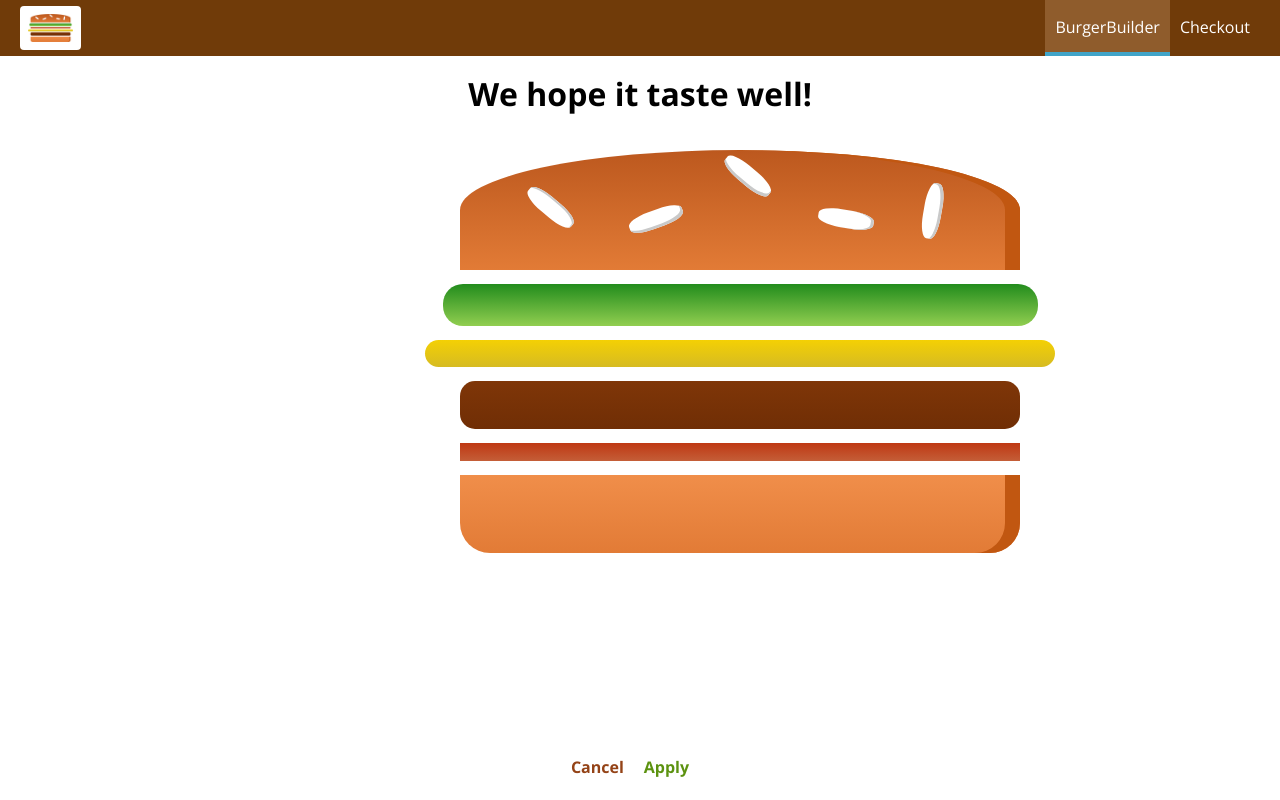
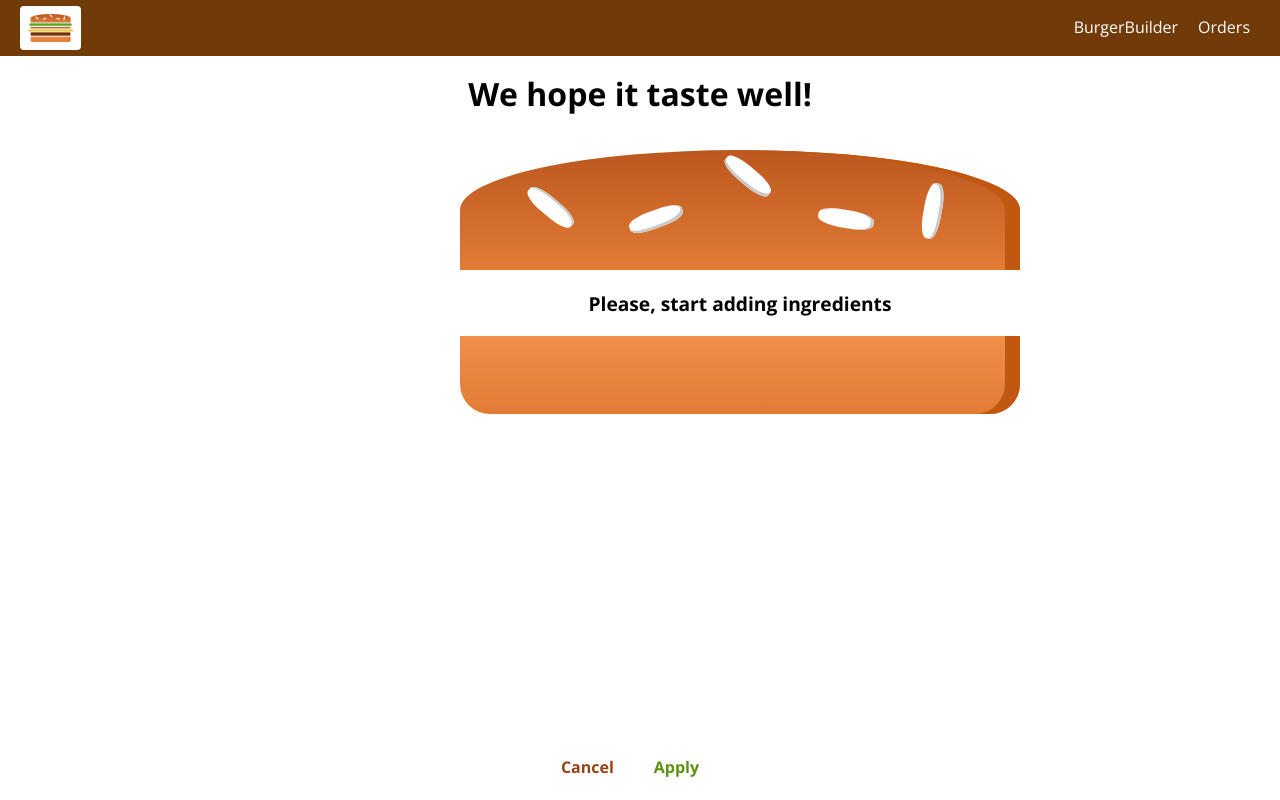
Before and after one commit to VKeyPEDIdea/react-burger-builder, a React (Create React App) app: page /checkout in a window 1280 px wide. Built offline with nearby package versions, Linux system fonts and the light colour scheme.

Commit message:
feat: add contact data to checkout and my-order page

```diff
--- a/src/App.js
+++ b/src/App.js
@@ -3,6 +3,7 @@ import { BrowserRouter, Route, Switch } from "react-router-dom";
 import Layout from "./hoc/Layout/Layout";
 import BurgerBuilder from "./containers/BurgerBuilder/BurgerBuilder";
 import Checkout from "./containers/Checkout/Checkout";
+import Orders from "./containers/Orders/Orders";
 
 class App extends React.Component {
 	render() {
@@ -13,6 +14,7 @@ class App extends React.Component {
 						<Switch>
 							<Route path='/checkout' component={Checkout}/>
 							<Route path='/' exact component={BurgerBuilder}/>
+							<Route path='/orders' component={Orders} />
 						</Switch>
 					</Layout>
 				</BrowserRouter>
--- a/src/components/Navigation/NavigationItems/NavItem/NavItem.js
+++ b/src/components/Navigation/NavigationItems/NavItem/NavItem.js
@@ -1,4 +1,5 @@
 import React from 'react';
+import { NavLink } from 'react-router-dom';
 
 import classes from "./NavItem.module.css";
 
@@ -6,11 +7,12 @@ const navItem = props => {
 	return(
 		<li
 			className={classes.NavItem}>
-			<a
-				href={props.link}
-				className={props.active ? classes.active : null}>
+			<NavLink
+				to={props.link}
+				exact={props.exact}
+				activeClassName={classes.active}>
 				{props.children}
-			</a>
+			</NavLink>
 		</li>
 	);
 }
--- a/src/components/Navigation/NavigationItems/NavigationItems.js
+++ b/src/components/Navigation/NavigationItems/NavigationItems.js
@@ -6,8 +6,8 @@ import NavItem from './NavItem/NavItem';
 const navigationItems = props => {
 	return(
 		<ul className={classes.NavigationItems}>
-			<NavItem link='/' active>BurgerBuilder</NavItem>
-			<NavItem link='/'>Checkout</NavItem>
+			<NavItem link='/' exact>BurgerBuilder</NavItem>
+			<NavItem link='/orders'>Orders</NavItem>
 		</ul>
 	);
 }
--- a/src/components/Order/CheckoutSummary/CheckoutSummary.js
+++ b/src/components/Order/CheckoutSummary/CheckoutSummary.js
@@ -3,7 +3,6 @@ import Burger from '../../Burger/Burger';
 
 import classes from './CheckoutSummary.module.css';
 import Button from "../../UI/Button/Button";
-import { Link } from 'react-router-dom';
 
 const checkoutSummary = props => {
 	return(
@@ -11,14 +10,12 @@ const checkoutSummary = props => {
 			<h1>We hope it taste well!</h1>
 			<div style={{width: '100%', margin: 'auto'}}>
 				<Burger ingredients={props.ingredients}/>
-				<Link to='/'>
-					<Button
-						btnType='Danger'
-						onClick>Cancel</Button>
-				</Link>
+				<Button
+					btnType='Danger'
+					clicked={props.onCheckoutCanceled}>Cancel</Button>
 				<Button
 					btnType='Success'
-					onClick>Apply</Button>
+					clicked={props.onCheckoutContinued}>Apply</Button>
 			</div>
 		</div>
 	);
--- /dev/null
+++ b/src/components/Order/Order.js
@@ -0,0 +1,14 @@
+import React from 'react';
+
+import classes from './Order.module.css';
+
+const order = props => {
+	return(
+		<div className={classes.Order}>
+				<p>Ingredients: </p>
+				<p>Price: <strong>USD 5.45</strong></p>
+		</div>
+	);
+}
+
+export default order;
--- /dev/null
+++ b/src/components/Order/Order.module.css
@@ -0,0 +1,8 @@
+.Order {
+	width: 80%;
+	border: 1px solid #eee;
+	box-shadow: 0 2px 3px #ccc;
+	padding: 10px;
+	margin: 10px auto;
+	box-sizing: border-box;
+}
--- a/src/containers/BurgerBuilder/BurgerBuilder.js
+++ b/src/containers/BurgerBuilder/BurgerBuilder.js
@@ -100,40 +100,17 @@ class BurgerBuilder extends React.Component {
 	}
 
 	purchaseContinueHandler = () => {
-		// this.setState({
-		// 	loading: true,
-		// });
+		const queryParams = [];
+		for (let i in this.state.ingredients) {
+			queryParams.push(encodeURIComponent(i) + '=' + encodeURIComponent(this.state.ingredients[i]));
+		};
 
-		// const order = {
-		// 	ingredients: this.state.ingredients,
-		// 	price: this.state.totalPrice,
-		// 	customer: {
-		// 		name: 'Pavel Karyapkin',
-		// 		address: {
-		// 			country: 'Russia',
-		// 			city: 'Moscow',
-		// 			street: 'Mira 1',
-		// 			zipCode: '100000',
-		// 		},
-		// 		email: 'test@test.com',
-		// 	},
-		// 	deliveryMethod: 'courier',
-		// }
-
-		// axios.post('/orders', order)
-		// 	.then(response => {
-		// 		this.setState({
-		// 			loading: false,
-		// 			toOrder: false,
-		// 		});
-		// 	})
-		// 	.catch(error => {
-		// 		this.setState({
-		// 			loading: false,
-		// 			toOrder: false,
-		// 		});
-		// 	});
-		this.props.history.push('/checkout');
+		queryParams.push('price=' + this.state.totalPrice);
+		const queryString = queryParams.join('&');
+		this.props.history.push({
+			pathname: '/checkout',
+			search: '?' + queryString,
+		});
 	}
 
 	render() {
--- a/src/containers/Checkout/Checkout.js
+++ b/src/containers/Checkout/Checkout.js
@@ -1,5 +1,7 @@
 import React from 'react';
+import { Route } from 'react-router-dom';
 import CheckoutSummary from '../../components/Order/CheckoutSummary/CheckoutSummary';
+import ContactData from './ContactData/ContactData';
 
 class Checkout extends React.Component {
 	state = {
@@ -9,12 +11,46 @@ class Checkout extends React.Component {
 			meat: 1,
 			bacon: 1,
 		},
+		totalPrice: 0
+	}
+
+	componentDidMount() {
+		const query = new URLSearchParams(this.props.location.search);
+		const ingredients = {};
+		let price = null;
+
+		for (let param of query.entries()) {
+			if (param[0] === 'price') {
+				price = param[1];
+			} else {
+				ingredients[param[0]] = +param[1];
+			}
+		}
+
+		this.setState({ingredients, totalPrice: price})
+	}
+
+	checkoutCancelHandler = () => {
+		this.props.history.goBack();
+	}
+
+	checkoutContinueHandler = () => {
+		this.props.history.replace('/checkout/contact-data');
 	}
 
 	render() {
 		return (
 			<>
-				<CheckoutSummary ingredients={this.state.ingredients}/>
+				<CheckoutSummary
+					ingredients={this.state.ingredients}
+					onCheckoutCanceled={this.checkoutCancelHandler}
+					onCheckoutContinued={this.checkoutContinueHandler}/>
+				<Route
+					path={this.props.match.url + '/contact-data'}
+					render={(props) => <ContactData
+						ingredients={this.state.ingredients}
+						price={this.state.totalPrice}
+						{...props}/>}/>
 			</>
 			);
 	}
--- /dev/null
+++ b/src/containers/Checkout/ContactData/ContactData.js
@@ -0,0 +1,83 @@
+import React from "react";
+
+import Button from '../../../components/UI/Button/Button';
+import classes from './ContactData.module.css';
+import axios from '../../../axios-orders';
+import Spinner from "../../../components/UI/Spinner/Spinner";
+
+class ContactData extends React.Component {
+	state = {
+		name: '',
+		email: '',
+		address: {
+			country: '',
+			city: '',
+			street: '',
+			zipCode: '',
+		},
+		loading: false,
+	}
+
+	orderHandler = e => {
+		e.preventDefault();
+		this.setState({
+			loading: true,
+		});
+
+		const order = {
+			ingredients: this.state.ingredients,
+			price: this.props.price,
+			customer: {
+				name: 'Pavel Karyapkin',
+				address: {
+					country: 'Russia',
+					city: 'Moscow',
+					street: 'Mira 1',
+					zipCode: '100000',
+				},
+				email: 'test@test.com',
+			},
+			deliveryMethod: 'courier',
+		}
+
+		axios.post('/orders.json', order)
+			.then(response => {
+				this.setState({
+					loading: false,
+				});
+				this.props.history.push('/');
+			})
+			.catch(error => {
+				this.setState({
+					loading: false,
+				});
+			});
+	}
+
+	render() {
+		let form = (
+			<form>
+				<input className={classes.Input} type='text' name='name' placeholder='Your Name' />
+				<input className={classes.Input} type='email' name='email' placeholder='Your Mail address' />
+				<input className={classes.Input} type='text' name='street' placeholder='street' />
+				<input className={classes.Input} type='text' name='postalCode' placeholder='Postal Code' />
+				<Button
+					btnType='Success'
+					clicked={this.orderHandler}>Order</Button>
+		</form>
+		);
+
+		if (this.state.loading) {
+			form = <Spinner />
+		}
+
+		return(
+			<div className={classes.ContactData}>
+				<h4>Enter your Contact Data</h4>
+				{form}
+			</div>
+		)
+	}
+}
+
+export default ContactData;
--- /dev/null
+++ b/src/containers/Checkout/ContactData/ContactData.module.css
@@ -0,0 +1,15 @@
+.ContactData {
+	margin: 20px auto;
+	width: 80%;
+	text-align: center;
+}
+
+.Input {
+	display: block;
+}
+
+@media (min-width: 600px) {
+	.ContactData {
+		width: 500px;
+	}
+}
--- /dev/null
+++ b/src/containers/Orders/Orders.js
@@ -0,0 +1,16 @@
+import React from 'react';
+
+import Order from '../../components/Order/Order';
+
+class Orders extends React.Component {
+	render() {
+		return (
+			<>
+				<Order />
+				<Order />
+			</>
+		);
+	}
+}
+
+export default Orders;
```
Also changed, not shown: 1 other file (tests, documents, lock files or other folders).
